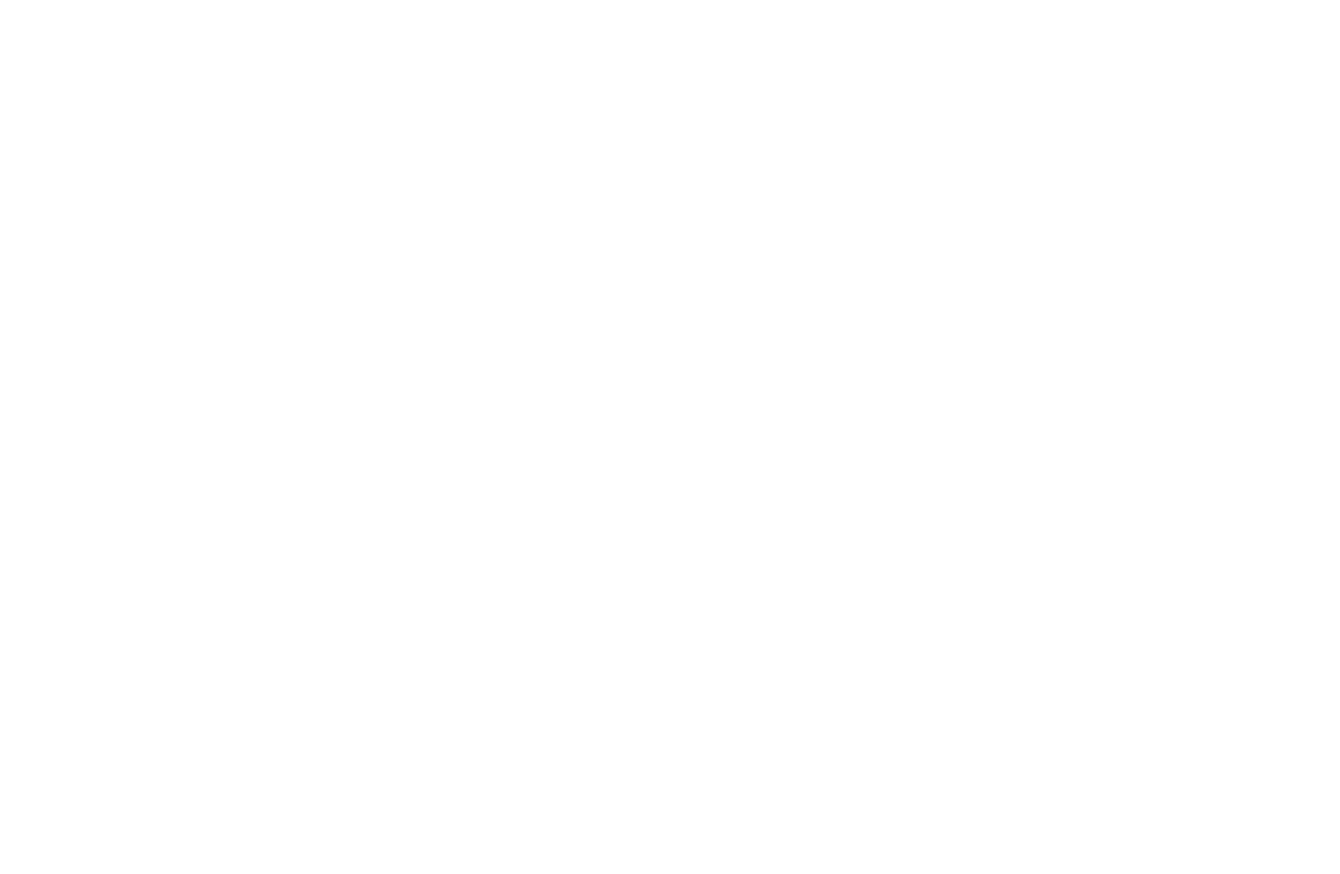
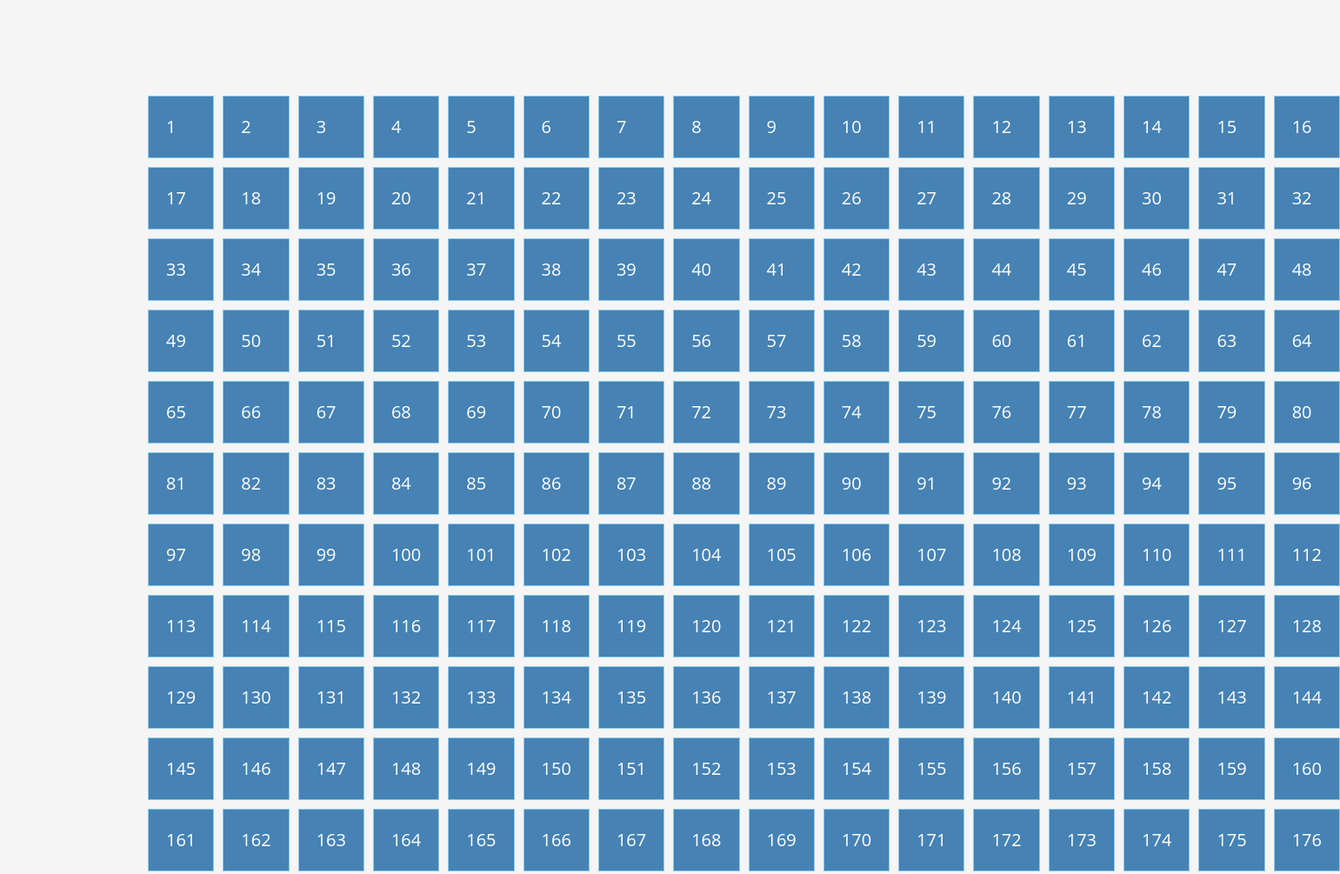
Before and after one commit to acifre/etch-a-sketch, a plain HTML site: page index.html in a window 1280 px wide. Shown: the top 1005 px of the page at 87% size, 1541 px wide, since content can reach past the window. Before the commit the page ends 800 px from the top, so only its background shows below. Drawn offline with Linux system fonts and the light colour scheme.

Commit message:
Create createGrid()

```diff
--- a/css/style.css
+++ b/css/style.css
@@ -0,0 +1,32 @@
+* {
+    box-sizing: border-box;
+    padding: 0;
+    margin: 0;
+}
+
+body {
+    font-family: 'Open Sans', sans-serif;
+    font-size: 16px;
+    line-height: 1.5;
+    color: #333;
+    background: #f5f5f5;
+}
+
+
+.container {
+    max-width: 960px;
+    margin: 100px auto;
+    padding: 10px;
+    display: grid;
+    /* grid-template-columns: repeat(3, 1fr);
+    grid-template-rows: repeat(3, 1fr); */
+    gap: 10px;
+}
+
+.box {
+    background-color: steelblue;
+    color: #fff;
+    font-size: 20px;
+    padding: 20px;
+    border: skyblue 1px solid;
+}
--- a/index.html
+++ b/index.html
@@ -4,10 +4,16 @@
     <meta charset="UTF-8">
     <meta http-equiv="X-UA-Compatible" content="IE=edge">
     <meta name="viewport" content="width=device-width, initial-scale=1.0">
-    <title>Document</title>
-    <link href="./css/style.css">
+    <title>Etch-a-Sketch</title>
+    <link rel="stylesheet" href="./css/style.css">
 </head>
 <body>
+
+    <div class="container">
+
+
+
+    </div>
 
     <script src="./js/script.js" defer></script>
 </body>
--- a/js/script.js
+++ b/js/script.js
@@ -0,0 +1,30 @@
+numberRowCol = 16;
+
+createGrid(numberRowCol);
+
+// functions
+
+
+function createGrid(numberRowCol) {
+
+    const container = document.querySelector('.container');
+    container.setAttribute('style', `grid-template-columns: repeat(${numberRowCol}, 1fr); grid-template-rows: repeat(${numberRowCol}, 1fr);`);
+
+    let boxArray = [];
+
+    for (let i = 1; i <= numberRowCol**2; i++) {
+        boxArray[i] = document.createElement('div');
+        boxArray[i].classList.add('box');
+        boxArray[i].innerHTML = i;
+        container.appendChild(boxArray[i])
+    }
+
+    // for (let i = 1; i < numberRowCol**2; i++) {
+    //     const box = document.createElement
+    // }
+
+    // const box = document.createElement('div');
+    // box.setAttribute('style', )
+
+
+}
```
